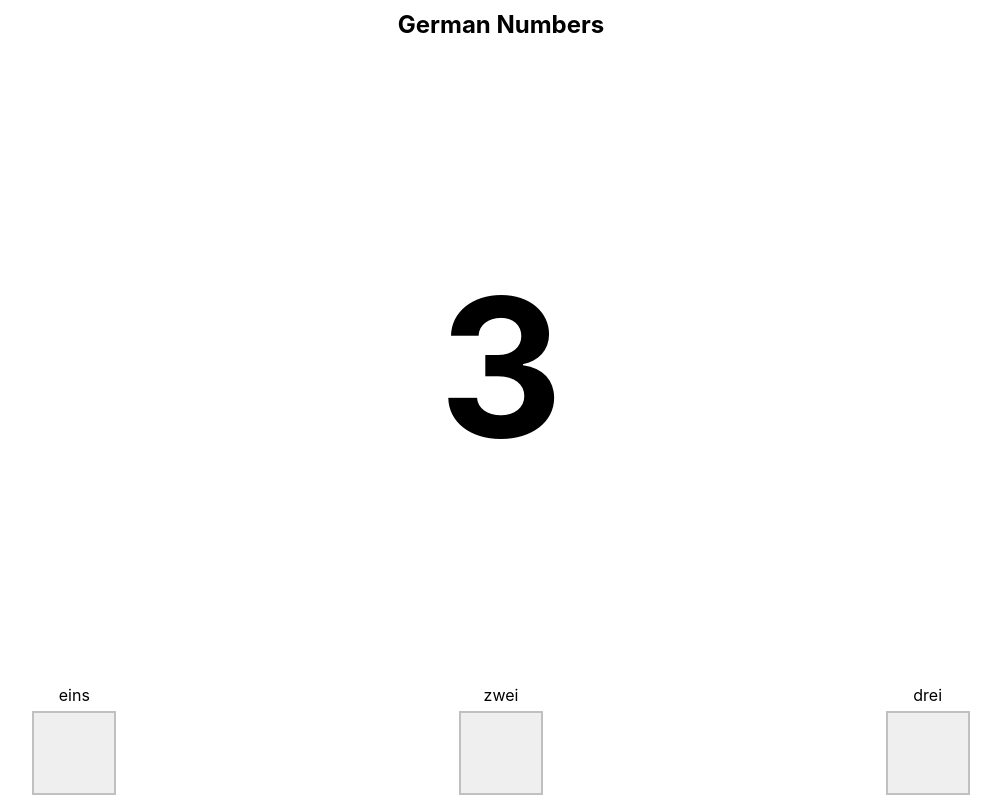
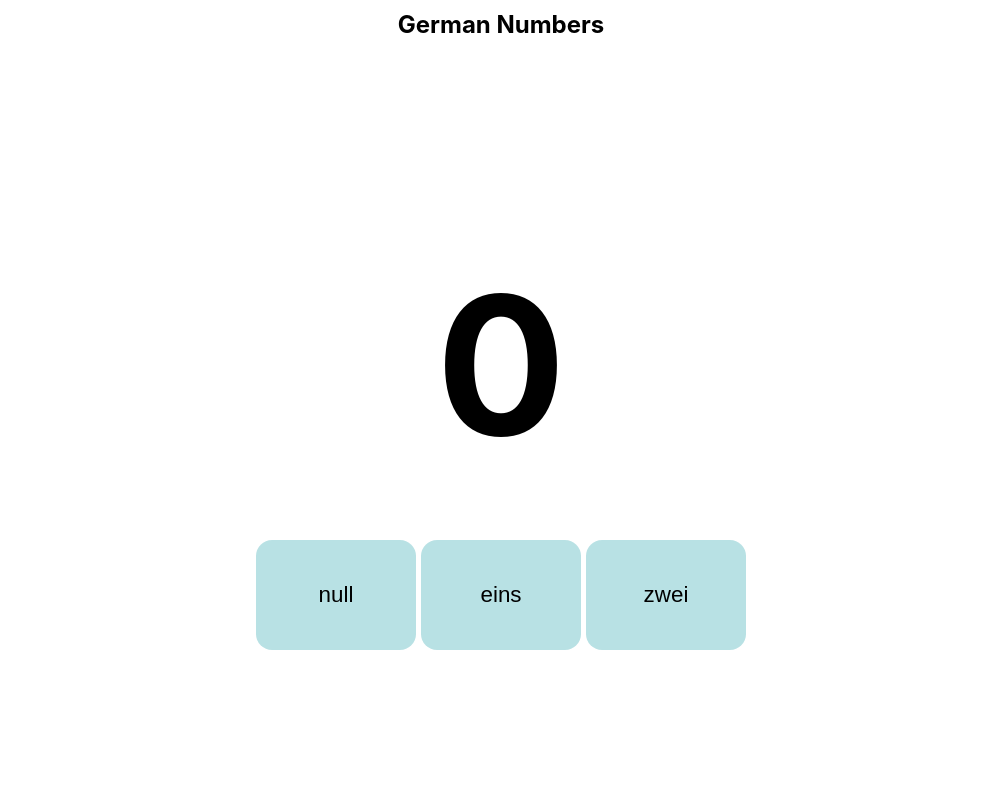
Before and after one commit to tripdragon/flashcardblastcard, a React (Create React App) app: page / in a window 1280 px wide. Shown: the whole page, without its empty margins (139-1140 px from the left). Built offline with nearby package versions, Linux system fonts and the light colour scheme.

Commit message:
@#%$#%4%

```diff
--- a/src/App.css
+++ b/src/App.css
@@ -1,11 +1,13 @@
-.App {
-  text-align: center;
+*,
+*::before,
+*::after {
+	box-sizing: border-box;
 }
 
-.App-logo {
-  height: 40vmin;
-  pointer-events: none;
+* {
+	margin: 0;
 }
+
 
 @media (prefers-reduced-motion: no-preference) {
 	.App-logo {
@@ -13,67 +15,12 @@
 	}
 }
 
-.App-header {
-  background-color: #282c34;
-  min-height: 100vh;
-  display: flex;
-  flex-direction: column;
-  align-items: center;
-  justify-content: center;
-  font-size: calc(10px + 2vmin);
-  color: white;
-}
 
-.App-link {
-  color: #61dafb;
-}
-
-@keyframes App-logo-spin {
-  from {
-    transform: rotate(0deg);
-  }
-  to {
-    transform: rotate(360deg);
-  }
-}
-
-
-
-
-
-
-/* @tailwind base;
-@tailwind components;
-@tailwind utilities; */
-
-/*
-@layer utilities {
-  .text-balance {
-    text-wrap: balance;
-  }
-} */
-
-
-*, *::before, *::after {
-  box-sizing: border-box;
-}
-* {
-  margin: 0;
-}
-
-
-.site{
+.site {
 	/* background-color: orange; */
 }
 
-.question{
-
-/* display: grid;
-grid-template-columns: 1fr;
-grid-template-rows: repeat(2, 1fr);
-grid-column-gap: 0px;
-grid-row-gap: 0px; */
-
+.question {
 	display: flex;
 	flex-direction: column;
 	flex-wrap: nowrap;
@@ -86,48 +33,24 @@ display: flex;
 	/* handles the safari addressbar issue */
 	height: 100svh;
 
-  /* max-width: 80%; */
 	margin: 0 auto;
 
-  /* min-height: 100svh; */
 }
 
-.question .title{
+.question .title {
 	padding: 10px;
 	text-align: center;
 }
-.question .main-image{
+
+.question .main-image {
 	padding: 1em;
 }
 
-.feature-word{
+.feature-word {
 	font-size: 12rem;
 }
 
-/*
-.question:nth-child(1) {
-  display: block;
-  flex-grow: 1;
-  flex-shrink: 1;
-  flex-basis: auto;
-  align-self: auto;
-  order: 0;
-}
-
-.question:nth-child(2) {
-  display: block;
-  flex-grow: 0;
-  flex-shrink: 1;
-  flex-basis: auto;
-  align-self: auto;
-  order: 0;
-}
-*/
-.question:nth-child(2) {
-
-}
-
-.subjectblock{
+.subjectblock {
 	display: flex;
 	align-items: center;
 	justify-content: center;
@@ -135,66 +58,210 @@ display: flex;
 
 
 	margin-top: auto;
-  /* justify-content: center; */
-    /* align-items: center; */
 
-    /* justify-items: center; */
+	height: 100%;
 }
-.subjectblock img{
+
+.subjectblock img {
 	/* width: 100%; */
 	max-width: 100%;
 }
 
 
-.quizblock{
-  /* display: flex; */
+.quizblock {
 
-  display: grid;
-  grid-template-columns: repeat(3, 1fr);
-  grid-template-rows: 1fr;
-  grid-template-rows: auto;
+	display: flex;
 
-  grid-column-gap: 0px;
-  grid-row-gap: 0px;
-  min-height: 100px;
+	justify-content: center;
+	align-items: flex-end;
 
-  margin-top: auto;
-  justify-content: center;
-    /* align-items: center; */
+	/* background-color: #bbdefb; */
+	/* height: 100%; */
+	padding: 0 10px 10px;
+	gap: 5px;
 
-    /* justify-items: center; */
+	position: relative;
+	top: -140px;
 
 }
-.quizblock button{
-  /* background-color: green; */
-  border: solid 2px silver;
-  /* padding: 4em; */
-  /* min-height: 100px; */
-  margin: 0.4em;
-  /* max-width: 20vh; */
-  /* max-width: 200px; */
-}
-.quizblock button:active{
+
+.quizblock button:active {
 	background-color: #ffff00;
+	/* background-color: transparent; */
 }
 
-.button-item{
-  /* display: block; */
+.button-item {
+
 	display: flex;
 	flex-direction: column;
-    /* flex-wrap: nowrap; */
-    /* justify-content: center; */
+	flex-wrap: nowrap;
+	justify-content: center;
 	align-items: center;
-    /* align-content: normal; */
+	align-content: normal;
+
+	width: 20vh;
+
+
 }
 
 .button-item button {
-  margin: 0.4em;
-  padding: 40px;
+
+	width: 100%;
+	height: auto;
+	min-height: 110px;
+
+	border: none;
+	border-radius: 16px;
+
+	font-size: 1.4rem;
+
+	background-color: #00959e47;
 }
 
 
-.answers-view li{
-  margin: 20px 10px;
+.*,
+*::before,
+*::after {
+	box-sizing: border-box;
+}
+
+* {
+	margin: 0;
+}
+
+
+@media (prefers-reduced-motion: no-preference) {
+	.App-logo {
+		animation: App-logo-spin infinite 20s linear;
+	}
+}
+
+
+.site {
+	/* background-color: orange; */
+}
+
+.question {
+	display: flex;
+	flex-direction: column;
+	flex-wrap: nowrap;
+	justify-content: normal;
+	align-items: normal;
+	align-content: normal;
+
+	/* background-color: blue; */
+	/* background-color: orange; */
+	/* handles the safari addressbar issue */
+	height: 100svh;
+
+	margin: 0 auto;
+
+}
+
+.question .title {
 	padding: 10px;
+	text-align: center;
 }
+
+.question .main-image {
+	padding: 1em;
+}
+
+.feature-word {
+	font-size: 12rem;
+}
+
+.subjectblock {
+	display: flex;
+	align-items: center;
+	justify-content: center;
+	text-align: center;
+	margin-top: auto;
+	height: 100%;
+}
+
+.subjectblock img {
+	/* width: 100%; */
+	max-width: 100%;
+}
+
+
+.quizblock {
+	display: flex;
+	justify-content: center;
+	align-items: flex-end;
+
+	/* background-color: #bbdefb; */
+	/* height: 100%; */
+	padding: 0 10px 10px;
+	gap: 5px;
+
+	position: relative;
+	top: -140px;
+
+}
+
+.quizblock button:active {
+	background-color: #ffff00;
+	/* background-color: transparent; */
+}
+
+.button-item {
+	display: flex;
+	flex-direction: column;
+	flex-wrap: nowrap;
+	justify-content: center;
+	align-items: center;
+	align-content: normal;
+
+	width: 20vh;
+}
+
+.button-item button {
+	width: 100%;
+	height: auto;
+	min-height: 110px;
+	border: none;
+	border-radius: 16px;
+	font-size: 1.4rem;
+	background-color: #00959e47;
+}
+
+
+.answers-view{
+  padding-bottom: 100px;
+}
+.answers-view .title{
+  padding: 10px 2rem 0;
+  font-size: 3rem;
+  margin: 0;
+}
+
+.answers-view .left{
+  font-size: 4rem;
+  padding: 0em 0.5em;
+  font-weight: 900;
+}
+
+.answers-view .results{
+  flex-grow:1;
+  flex-shrink:1;
+  align-self:auto;
+  align-self:center;
+}
+
+.answers-view ul{
+  list-style: none;
+  padding-left: 0;
+  margin: 0 20px;
+}
+
+.answers-view li {
+  display: flex;
+  /* background-color: #bbdefb; */
+  padding: 2em 0;
+  gap: 5px;
+
+  border-bottom: solid 1px #d8b0ff;
+
+}
--- a/src/App.js
+++ b/src/App.js
@@ -3,7 +3,7 @@ import './App.css';
 
 import { useState, useLayoutEffect, useEffect, useMemo } from 'react';
 
-import {Question} from './aaa/quizParts.js';
+import {Question} from './aaa/question.js';
 import {AnswersView} from './aaa/answersView.js';
 // import {data1 as database1} from './data1.js';
 import {germanNumbers as database1} from './data1.js';
@@ -100,6 +100,7 @@ function App() {
   // this should change route when isDone
   return (
     <div className="site">
+
     {/*
     */}
     {!isDone && <Question source={database1} answer={sortedItems[index].answer} possibles={database1.possibles} choicesCount="3" name={database1.name} record={sortedItems[index]} userPick={handleUserPick}></Question>}
--- a/src/aaa/answersView.js
+++ b/src/aaa/answersView.js
@@ -4,12 +4,19 @@ export function AnswersView({record}) {
   // let index = 0;
   return (
     <div className="answers-view">
-    <h2 className="title">Results</h2>
+      <h2 className="title">Results</h2>
       {record.map((x,i) =>
         <ul key={i} className="">
           <li>
-            <h2>Question: {x.name}</h2>
-            <h3>pick: {x.pick} | answer: {x.original.answer}</h3>
+
+            <div className="left">{x.original.word}</div>
+            <div className="results">
+
+              <h3>Pick: {x.pick} </h3>
+              <h3>Answer: {x.original.answer}</h3>
+            </div>
+
+
           </li>
         </ul>
       )}
--- /dev/null
+++ b/src/aaa/question.js
@@ -0,0 +1,65 @@
+
+import {shuffle, randomInt} from '../utilites.js';
+import {Subject} from './quizParts.js';
+
+//
+// function buildChoices(count, possibles) {
+//   return(
+//     {{
+//       for (var i = 0; i < array.length; i++) {
+//         array[i]
+//       }
+//     }}
+//   )
+// }
+
+// single record
+export function Question({source, answer, name, record, userPick, possibles, choicesCount}){
+
+  function handleClick(ev) {
+    // console.log("click", ev.target.value);
+    userPick({data:{value:ev.target.value, original:record}});
+  }
+
+  // let list = record.choices.slice().map(x =>
+  //   <div key={x.id} className="button-item">
+  //     <span>{x}</span>
+  //     <button onClick={handleClick} value={x}>{x}</button>
+  //   </div>
+  // );
+
+
+  let yy = shuffle(possibles.slice()).slice(0,choicesCount);
+  if(yy.indexOf(answer) === -1){
+    yy[0] = answer;
+    yy = shuffle(yy);
+  }
+  console.log("yy", yy);
+
+  let index = -1;
+  let list = yy.map(x =>
+    <div key={index++} className="button-item">
+
+      <button onClick={handleClick} value={x}>{x}</button>
+    </div>
+  );
+  list = shuffle(shuffle(list));
+  // debugger
+  // const answer = record.answer;
+  //
+  //
+  // let questionItem = <Subject src={record.img}></Subject>;
+  // if(record.displayType === "text"){
+  //   questionItem = <h2>{record.word}</h2>;
+  // }
+
+  return (
+    <div className="question">
+      <h2 className="title">{name}</h2>
+      <Subject record={record}></Subject>
+      <div className="quizblock">
+        {list}
+      </div>
+    </div>
+  )
+}
--- a/src/aaa/quizParts.js
+++ b/src/aaa/quizParts.js
@@ -26,66 +26,3 @@ export function Subject({record}) {
     </div>
   );
 }
-
-
-//
-// function buildChoices(count, possibles) {
-//   return(
-//     {{
-//       for (var i = 0; i < array.length; i++) {
-//         array[i]
-//       }
-//     }}
-//   )
-// }
-
-// single record
-export function Question({source, answer, name, record, userPick, possibles, choicesCount}){
-
-  function handleClick(ev) {
-    // console.log("click", ev.target.value);
-    userPick({data:{value:ev.target.value, original:record}});
-  }
-
-  // let list = record.choices.slice().map(x =>
-  //   <div key={x.id} className="button-item">
-  //     <span>{x}</span>
-  //     <button onClick={handleClick} value={x}>{x}</button>
-  //   </div>
-  // );
-
-
-  let yy = shuffle(possibles.slice()).slice(0,choicesCount);
-  if(yy.indexOf(answer) === -1){
-    yy[0] = answer;
-    yy = shuffle(yy);
-  }
-  console.log("yy", yy);
-
-  let index = -1;
-  let list = yy.map(x =>
-    <div key={index++} className="button-item">
-      <span>{x}</span>
-      <button onClick={handleClick} value={x}></button>
-    </div>
-  );
-  list = shuffle(shuffle(list));
-  // debugger
-  // const answer = record.answer;
-  //
-  //
-  // let questionItem = <Subject src={record.img}></Subject>;
-  // if(record.displayType === "text"){
-  //   questionItem = <h2>{record.word}</h2>;
-  // }
-
-  return (
-    <div className="question">
-      <h2 className="title">{name}</h2>
-      <Subject record={record}></Subject>
-      <div className="quizblock">
-        {list}
-      </div>
-    </div>
-  )
-}
--- a/src/data1.js
+++ b/src/data1.js
@@ -8,19 +8,20 @@ export const data1 = [
 
 export const germanNumbers = {
   name: "German Numbers",
-  // possibles : ["null", "eins", "zwei", "drei", "vier", "fünf", "sechs", "sieben", "acht", "neun"],
-  possibles : ["null", "eins", "zwei", "drei"],
+  possibles : ["null", "eins", "zwei", "drei", "vier", "fünf", "sechs", "sieben", "acht", "neun"],
+  // possibles : ["null", "eins", "zwei", "drei"],
   speed:"1",
   items : [
     { answer:"null", displayType:"text", word:"0", choices:[]},
     { answer:"eins", displayType:"text", word:"1", choices:[]},
     { answer:"zwei", displayType:"text", word:"2", choices:[]},
     { answer:"drei", displayType:"text", word:"3", choices:[]},
-    // { answer:"vier", displayType:"text", word:"4", choices:[]},
-    // { answer:"fünf", displayType:"text", word:"5", choices:[]},
-    // { answer:"sechs", displayType:"text", word:"6", choices:[]},
-    // { answer:"sieben", displayType:"text", word:"7", choices:[]},
-    // { answer:"acht", displayType:"text", word:"8", choices:[]},
-    // { answer:"neun", displayType:"text", word:"9", choices:[]},
+
+    { answer:"vier", displayType:"text", word:"4", choices:[]},
+    { answer:"fünf", displayType:"text", word:"5", choices:[]},
+    { answer:"sechs", displayType:"text", word:"6", choices:[]},
+    { answer:"sieben", displayType:"text", word:"7", choices:[]},
+    { answer:"acht", displayType:"text", word:"8", choices:[]},
+    { answer:"neun", displayType:"text", word:"9", choices:[]},
   ]
 }
```
Also changed, not shown: 12 other files (tests, documents, lock files or other folders). Lines whose indentation alone changed are shown as unchanged.
